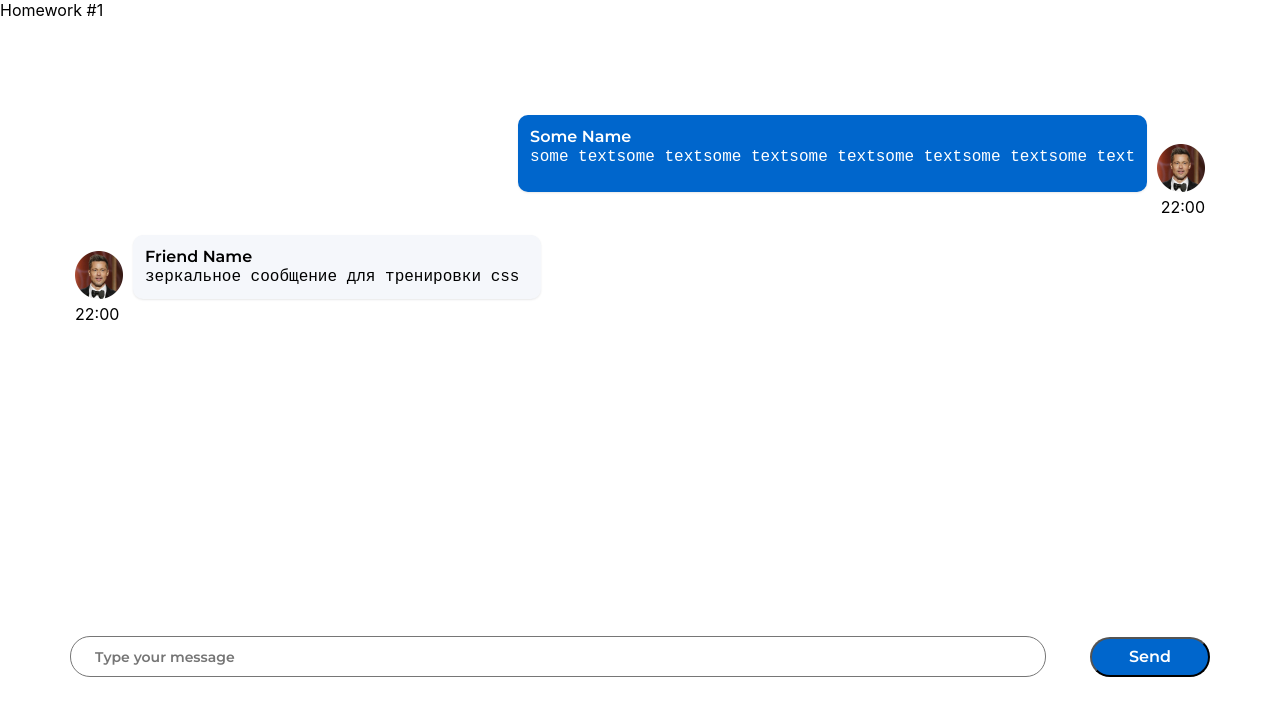
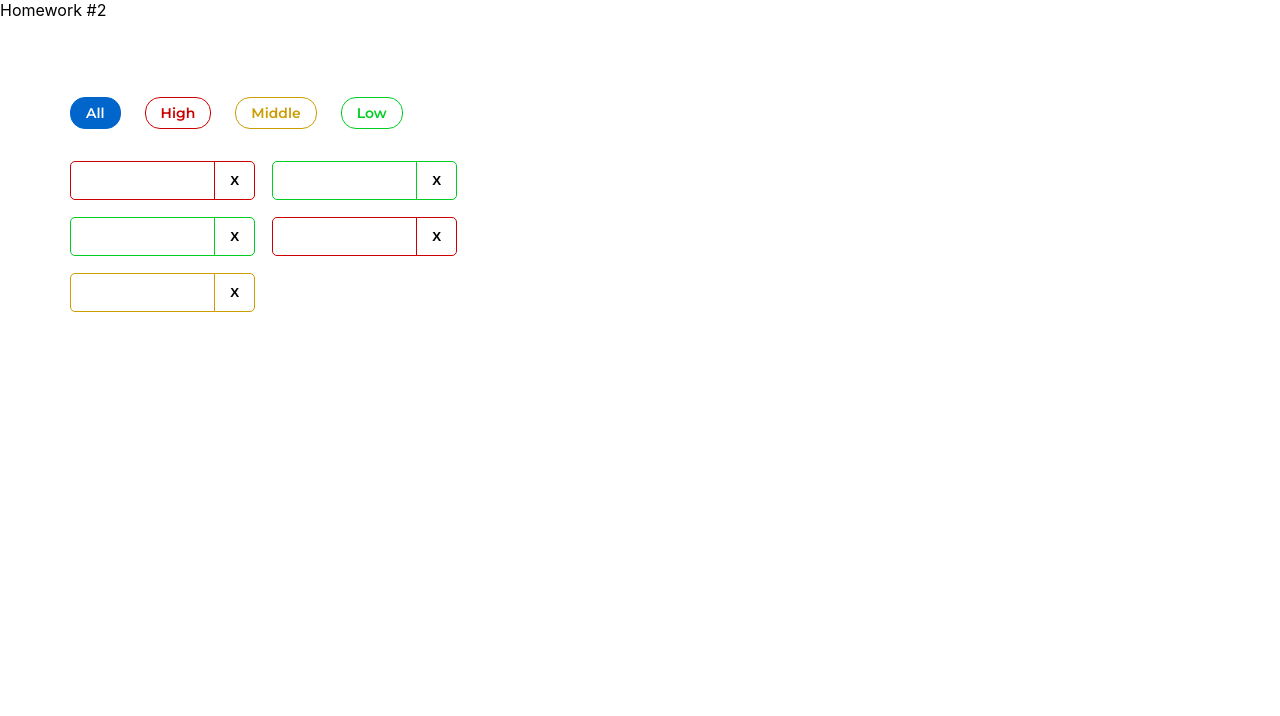
Before and after one commit to AndriiNyzhnyk1994/hws2-master, a React (Create React App) app: page / in a window 1280 px wide. Shown: the top 716 px of the page. Built offline with nearby package versions, Linux system fonts and the light colour scheme.

Commit message:
hw2/ refactoring

```diff
--- a/package.json
+++ b/package.json
@@ -1,6 +1,6 @@
 {
   "name": "hws2",
-  "homepage": "http://IgnatZakalinsky.github.io/hws2",
+  "homepage": "https://andriinyzhnyk1994.github.io/hws2-master/",
   "version": "0.1.0",
   "private": true,
   "dependencies": {
@@ -16,7 +16,7 @@
     "@types/react-dom": "18.0.6",
     "@types/uuid": "8.3.4",
     "axios": "0.27.2",
-    "gh-pages": "4.0.0",
+    "gh-pages": "^6.0.0",
     "react": "18.2.0",
     "react-dom": "18.2.0",
     "react-redux": "8.0.4",
@@ -34,7 +34,6 @@
     "eject": "react-scripts eject",
     "deploy": "gh-pages -d build",
     "predeploy": "npm run build"
-
   },
   "eslintConfig": {
     "extends": [
--- a/src/s1-main/App.tsx
+++ b/src/s1-main/App.tsx
@@ -1,13 +1,14 @@
 import React from 'react'
 import s from './App.module.css'
 import HW1 from '../s2-homeworks/hw01/HW1'
+import HW2 from '../s2-homeworks/hw02/HW2'
 
 function App() {
     return (
         <div className={s.App}>
-            <HW1/>
+            {/* <HW1/> */}
             {/*раскомментировать по ходу выполнения*/}
-            {/*<HW2/>*/}
+            <HW2/>
             {/*<HW3/>*/}
             {/*<HW4/>*/}
 
--- a/src/s2-homeworks/hw02/HW2.tsx
+++ b/src/s2-homeworks/hw02/HW2.tsx
@@ -3,31 +3,31 @@
 import s2 from '../../s1-main/App.module.css'
 
 /*
-* 1 - описать типы AffairPriorityType, AffairType
-* 2 - указать нужный тип для defaultAffairs
-* 3 - дописать типы и логику функции filterAffairs и проверить её тестами
-* 4 - выполнить пункт 3 для функции deleteAffair
-* 5 - указать нужный тип в useState с affairs
-* 6 - дописать тип и логику функции deleteAffairCallback
-* 7 - в файле Affairs.tsx дописать типизацию пропсов
-* 8 - в файле Affairs.tsx дописать логику функций setAll, setHigh, setMiddle, setLow
-* 9 - в файле Affair.tsx дописать типизацию пропсов
+* 1 - описать типы AffairPriorityType, AffairType +
+* 2 - указать нужный тип для defaultAffairs +
+* 3 - дописать типы и логику функции filterAffairs и проверить её тестами +
+* 4 - выполнить пункт 3 для функции deleteAffair +
+* 5 - указать нужный тип в useState с affairs +
+* 6 - дописать тип и логику функции deleteAffairCallback +
+* 7 - в файле Affairs.tsx дописать типизацию пропсов +
+* 8 - в файле Affairs.tsx дописать логику функций setAll, setHigh, setMiddle, setLow +
+* 9 - в файле Affair.tsx дописать типизацию пропсов +
 * 10 - в файле Affair.tsx дописать функции deleteCallback и использовать
 * 11 - в файле Affair.tsx отобразить приходящие данные
 * */
 
 // types
-export type AffairPriorityType = any // need to fix any
+export type AffairPriorityType = 'high' | 'middle' | 'low'
 export type AffairType = {
-    _id: any // need to fix any
-    name: any // need to fix any
-    priority: AffairPriorityType
+    _id: number
+    name: string
+    priority: FilterType
 }
 export type FilterType = 'all' | AffairPriorityType
 
 // constants
-const defaultAffairs: any = [ // need to fix any
-    {_id: 1, name: 'React', priority: 'high'}, // студенты могут изменить содержимое name и количество элементов в массиве, ...priority не менять!
+const defaultAffairs: AffairType[] = [
+    {_id: 1, name: 'React', priority: 'high'},
     {_id: 2, name: 'anime', priority: 'low'},
     {_id: 3, name: 'games', priority: 'low'},
     {_id: 4, name: 'work', priority: 'high'},
@@ -35,23 +35,26 @@
 ]
 
 // pure helper functions
-export const filterAffairs = (affairs: any, filter: any): any => { // need to fix any
+export const filterAffairs = (affairs: AffairType[], filter: FilterType): AffairType[] => {
 
-
-    return affairs // need to fix
+    return affairs.filter(a => {
+        if(filter === 'all') {
+            return a
+        }
+        return a.priority === filter
+    })
 }
-export const deleteAffair = (affairs: any, _id: any): any => { // need to fix any
-
-    return affairs // need to fix
+export const deleteAffair = (affairs: AffairType[], _id: number): AffairType[] => {
+    return affairs.filter(a => a._id !== _id)
 }
 
 function HW2() {
-    const [affairs, setAffairs] = useState<any>(defaultAffairs) // need to fix any
+    const [affairs, setAffairs] = useState<AffairType[]>(defaultAffairs)
     const [filter, setFilter] = useState<FilterType>('all')
 
-    const filteredAffairs = filterAffairs(affairs, filter)
-    const deleteAffairCallback = (_id: any) => { // need to fix any
-        // need to fix
+    const filteredAffairs: AffairType[] = filterAffairs(affairs, filter)
+    const deleteAffairCallback = (_id: number) => {
+        deleteAffair(affairs, _id)
     }
 
     return (
--- a/src/s2-homeworks/hw02/affairs/Affairs.tsx
+++ b/src/s2-homeworks/hw02/affairs/Affairs.tsx
@@ -4,24 +4,24 @@
 import s from './Affairs.module.css'
 
 type AffairsPropsType = {
-    data: any // need to fix any
-    setFilter: any
-    deleteAffairCallback: any
+    data: AffairType[]
+    setFilter: React.Dispatch<React.SetStateAction<FilterType>>
+    deleteAffairCallback: (_id: number) => void
     filter: FilterType
 }
 
 function Affairs(props: AffairsPropsType) {
     const setAll = () => {
-        // need to fix
+        props.setFilter('all')
     }
     const setHigh = () => {
-        // need to fix
+        props.setFilter('high')
     }
     const setMiddle = () => {
-        // need to fix
+        props.setFilter('middle')
     }
     const setLow = () => {
-        // need to fix
+        props.setFilter('low')
     }
 
     const cnAll = s.button + ' ' + s.all + (props.filter === 'all' ? ' ' + s.active : '')
@@ -31,7 +31,7 @@
 
     const mappedAffairs = props.data.map((a: AffairType) => (
         <Affair
-            key={a._id} // кеи ОБЯЗАТЕЛЬНЫ в 99% - так что лучше их писать всегда при создании компонент в мапе
+            key={a._id}
             affair={a}
             deleteAffairCallback={props.deleteAffairCallback}
         />
--- a/src/s2-homeworks/hw02/affairs/affair/Affair.tsx
+++ b/src/s2-homeworks/hw02/affairs/affair/Affair.tsx
@@ -4,14 +4,13 @@
 import s2 from '../Affairs.module.css'
 
 type AffairPropsType = {
-    // key не нужно типизировать
     affair: AffairType
-    deleteAffairCallback: any // need to fix any
+    deleteAffairCallback: (_id: number) => void
 }
 
 function Affair(props: AffairPropsType) {
     const deleteCallback = () => {
-        // need to fix
+        props.deleteAffairCallback(props.affair._id)
     }
 
     const nameClass = s.name + ' ' + s2[props.affair.priority]
```
Also changed, not shown: 2 other files (tests, documents, lock files or other folders).
